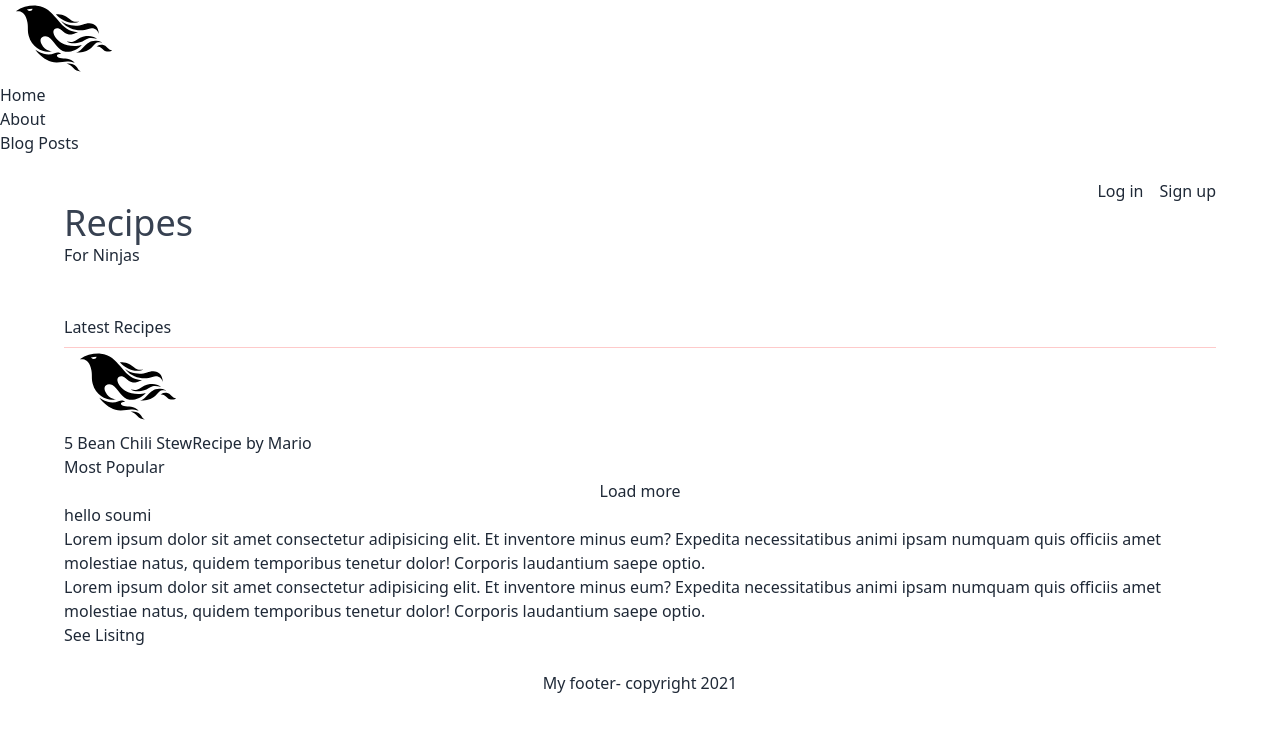
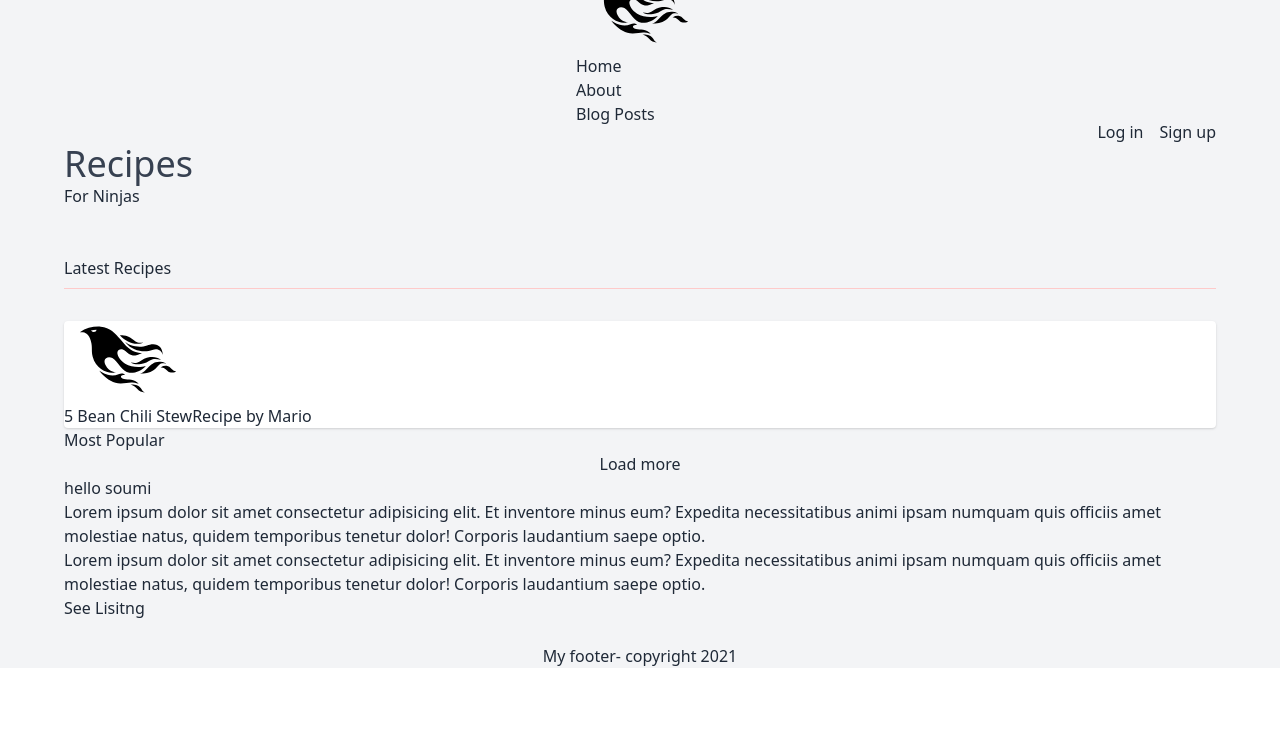
Before and after one commit to ssayanm/nextjs-blog-frontend, a Next.js app: page / in a window 1280 px wide. Shown: the top 732 px of the page. Built offline with nearby package versions, Linux system fonts and the light colour scheme.

Commit message:
updating code done till now

```diff
--- a/components/Header.js
+++ b/components/Header.js
@@ -3,8 +3,8 @@ import Image from "next/image";
 
 const Header = () => {
   return (
-    <div>
-      <nav>
+    <div className="h-24 flex justify-center items-center">
+      <nav className="m-0">
         <div className="p4">
           <Image
             src="/phoenix-framework.svg"
--- a/components/Layout.js
+++ b/components/Layout.js
@@ -4,7 +4,7 @@ import Meta from "./Meta";
 
 const Layout = ({ children }) => {
   return (
-    <div className="md:container md:mx-auto text-gray-800">
+    <div className="bg-gray-100  text-gray-800 font-sans antialiased ">
       <Meta />
       <Header />
       {children}
--- a/pages/index.js
+++ b/pages/index.js
@@ -20,8 +20,8 @@ export default function Home() {
       <div>
         <h4 className="mt-12 pb-2 border-b border-red-200">Latest Recipes</h4>
 
-        <div>
-          <div>
+        <div className="mt-8">
+          <div className="bg-white rounded overflow-hidden shadow">
             <Image
               src="/phoenix-framework.svg"
               alt="site logo"
```
